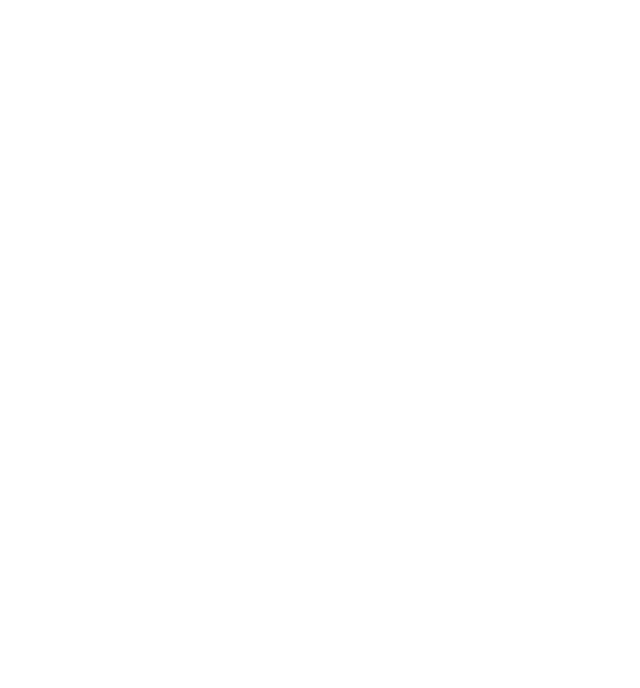
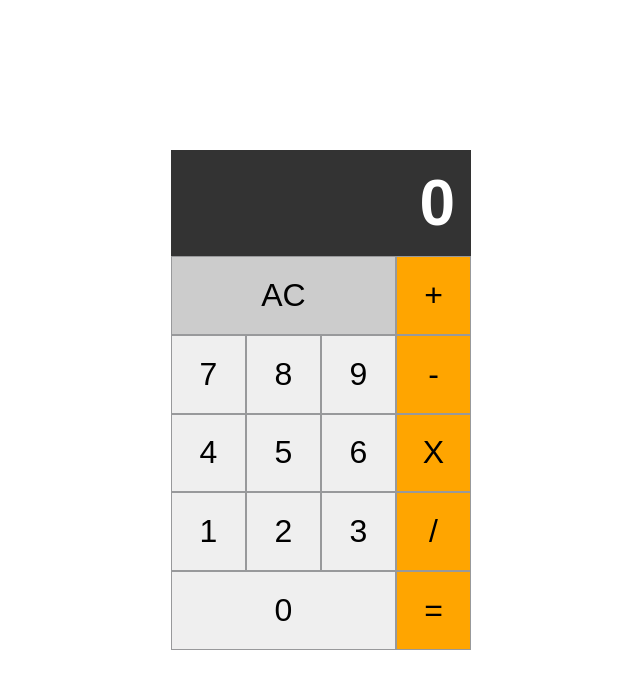
Before and after one commit to next-step/react-calculator, a React (Vite) app: page / in a window 1280 px wide. Shown: the top 688 px of the page, without its empty margins (319-959 px from the left). Built offline with nearby package versions, Linux system fonts and the light colour scheme.

Commit message:
feat : add calculate logic and state

```diff
--- a/src/App.tsx
+++ b/src/App.tsx
@@ -1,5 +1,74 @@
+import React, { useCallback, useRef, useState } from 'react';
+import DigitButton from './components/DigitButton';
+import { operations, DIGITS, OPERATIONS_LIST } from './constants';
+import { calculate } from './utils';
+
 function App() {
-  return <div className="App"></div>;
+  const [total, setTotal] = useState<number | null>(null);
+
+  const operatorRef = useRef<(next: number) => number>();
+  const inputCountRef = useRef<number>(0);
+
+  const handleOperationClick = (operation: keyof typeof operations) => {
+    if (total === null) return;
+
+    if (inputCountRef.current === 0) {
+      operatorRef.current = calculate[operation](total);
+      return;
+    }
+
+    const nextTotalValue = operatorRef.current
+      ? Math.floor(operatorRef.current(total))
+      : total;
+
+    setTotal(nextTotalValue);
+    operatorRef.current = calculate[operation](nextTotalValue);
+
+    inputCountRef.current = 0;
+  };
+
+  const handleDigitClick = useCallback((digit: number) => {
+    const count = inputCountRef.current;
+
+    setTotal((prevTotal) => {
+      if (!prevTotal) return digit;
+
+      if (count === 0) {
+        return digit;
+      }
+      if (count >= 3) return prevTotal;
+      return prevTotal * 10 + digit;
+    });
+
+    inputCountRef.current = count + 1;
+  }, []);
+
+  return (
+    <div className="calculator">
+      <h1 id="total">
+        {Math.abs(total || 0) === Infinity ? '오류' : total || 0}
+      </h1>
+      <div className="digits flex">
+        {DIGITS.map((digit) => (
+          <DigitButton key={digit} digit={digit} onClick={handleDigitClick} />
+        ))}
+      </div>
+      <div className="modifiers subgrid">
+        <button className="modifier">AC</button>
+      </div>
+      <div className="operations subgrid">
+        {OPERATIONS_LIST.map((operation) => (
+          <button
+            key={operation}
+            className="operation"
+            onClick={() => handleOperationClick(operation)}
+          >
+            {operations[operation]}
+          </button>
+        ))}
+      </div>
+    </div>
+  );
 }
 
 export default App;
```
